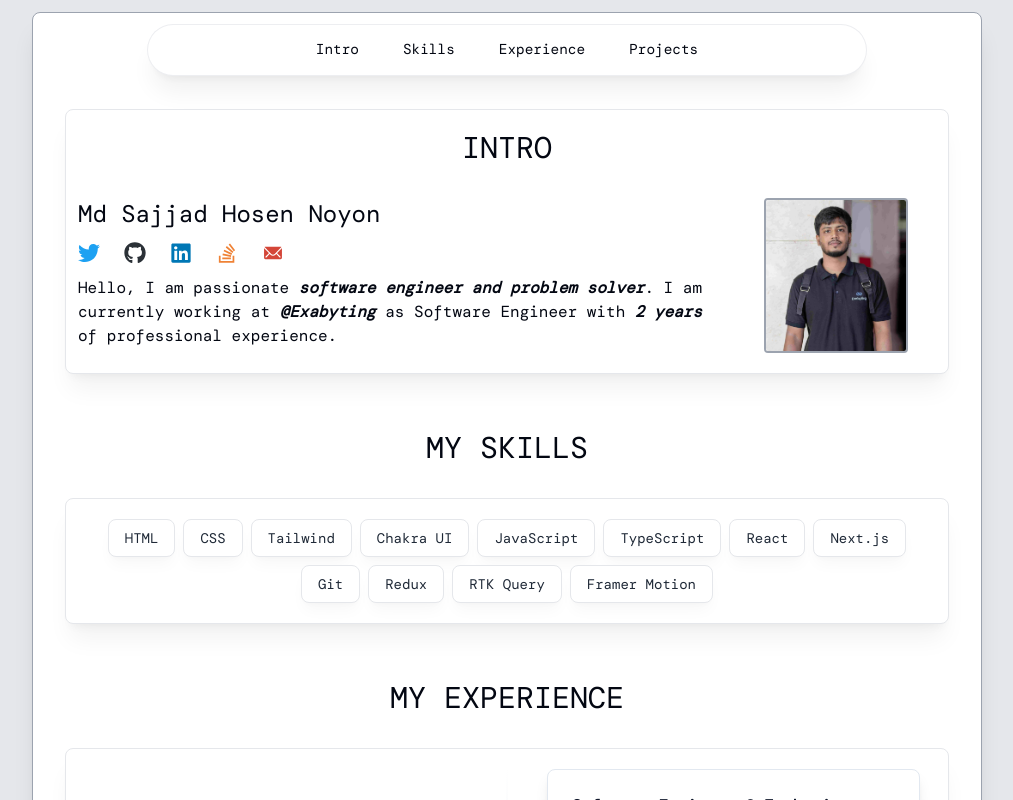
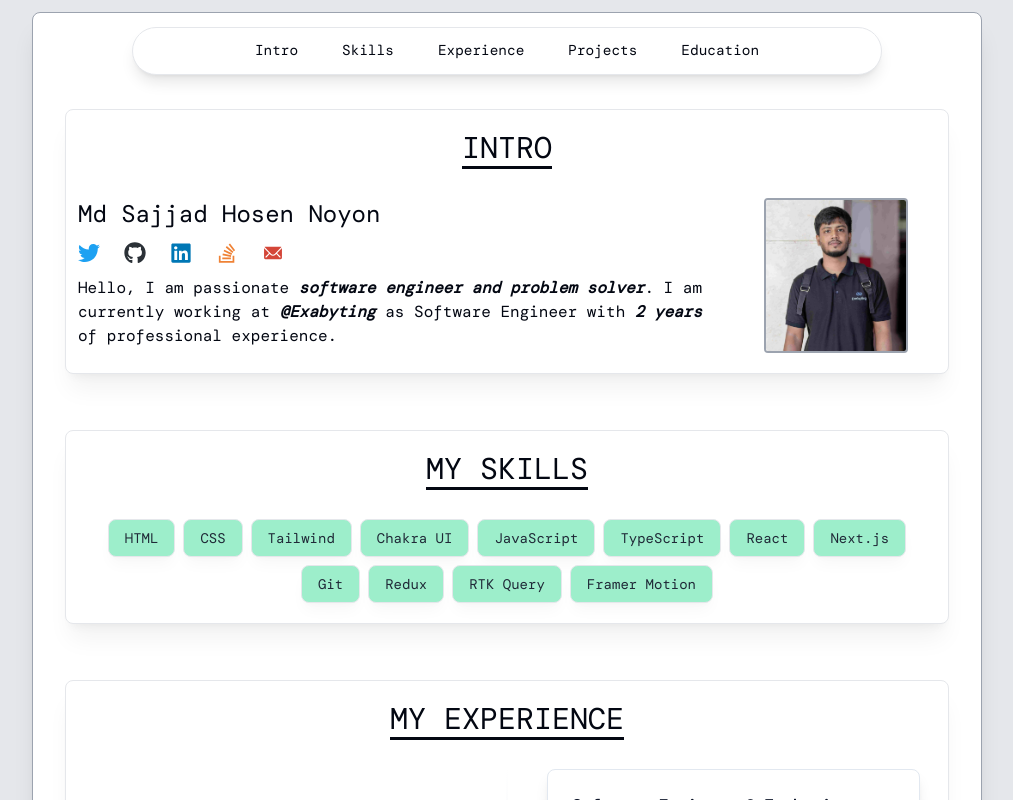
Before and after one commit to NYN31/noyon-next-portfolio, a Next.js app: page / in a window 1280 px wide. Shown: the top 800 px of the page, without its empty margins (133-1146 px from the left). Built offline with nearby package versions, Linux system fonts and the light colour scheme.

Commit message:
fix header bug

```diff
--- a/app/page.tsx
+++ b/app/page.tsx
@@ -6,7 +6,7 @@ import TechSkills from '@/components/TechSkills';
 export default function Home() {
   return (
     <main className="flex flex-col items-center justify-center ">
-      <div className="mx-[0rem] space-y-20 sm:space-y-14 pt-[6rem] p-[1rem] bg-white md:rounded-lg md:pt-[6rem] md:p-[2rem] md:w-full lg:w-[950px] md:border md: border-gray-400 md:shadow-xl">
+      <div className="mx-[0rem] space-y-20 sm:space-y-14 pt-[8rem] p-[1rem] bg-white md:rounded-lg md:pt-[6rem] md:p-[2rem] md:w-full lg:w-[950px] md:border md: border-gray-400 md:shadow-xl">
         <Intro />
         <TechSkills />
         <Experience />
--- a/components/Experience.tsx
+++ b/components/Experience.tsx
@@ -6,8 +6,8 @@ import ExperienceCard from './cards/ExperienceCard';
 const Experience = () => {
   return (
     <section id="experience" className="scroll-mt-28 mb-28 sm:mb-40">
-      <SectionHeading>{MY_EXPERIENCE}</SectionHeading>
       <GenericCard>
+        <SectionHeading>{MY_EXPERIENCE}</SectionHeading>
         <div className="space-y-8 relative before:absolute before:inset-0 before:ml-5 before:-translate-x-px md:before:mx-auto md:before:translate-x-0 before:h-full before:w-0.5 before:bg-gradient-to-b before:from-transparent before:via-slate-300 before:to-transparent">
           {experiencesData.map((experience, index) => (
             <ExperienceCard key={index} experience={experience} />
--- a/components/Header.tsx
+++ b/components/Header.tsx
@@ -1,36 +1,25 @@
-'use client';
-
 import React from 'react';
-import { motion } from 'framer-motion';
 import Link from 'next/link';
 import { NAVBAR_LINKS } from '@/constants/HeaderConstants';
 
 const Header = () => {
   return (
     <header className="z-[999] relative">
-      <motion.div
-        className="fixed top-0 left-1/2 -translate-x-1/2 h-[4.5rem] w-full rounded-none border border-gray-300 border-opacity-40 bg-[#FFFFFF] bg-opacity-100 shadow-xl shadow-black/[0.06] md:top-6 md:h-[3.25rem] md:w-[720px] md:rounded-full"
-        initial={{ y: -100, x: '-50%', opacity: 0 }}
-        animate={{ y: 0, x: '-50%', opacity: 1 }}
-      ></motion.div>
-
-      <nav className="flex fixed p-0 top-[0.15rem] h-12 py-2 left-1/2 -translate-x-1/2 md:left-1/2 md:-translate-x-1/2 md:top-[1.7rem] md:h-[initial] md:py-0">
+      <nav className="flex fixed items-center justify-center p-0 top-0 h-22 py-2 left-1/2 -translate-x-1/2 md:top-[1.7rem] md:h-[initial] md:py-0 bg-white border border-gray-200 shadow-lg md:rounded-full w-full md:w-[750px]">
         <ul className="flex flex-wrap items-center justify-center gap-y-1 text-[0.9rem] font-medium text-gray-500 md:w-[initial] md:flex-nowrap md:gap-5">
           {NAVBAR_LINKS.map(link => {
             return (
-              <motion.li
+              <li
                 key={link.hash}
-                className="h-3/4 flex items-center justify-center relative"
-                initial={{ y: -100, opacity: 0 }}
-                animate={{ y: 0, opacity: 1 }}
+                className="flex items-center justify-center relative"
               >
                 <Link
-                  className="flex w-full items-center justify-center px-3 py-3 text-gray-950 hover:text-gray-500 transition dark:text-gray-500 dark:hover:text-gray-300"
+                  className="flex w-full items-center justify-center px-3 py-2 md:py-3 text-gray-950 hover:text-gray-500 transition dark:text-gray-500 dark:hover:text-gray-300"
                   href={link.hash}
                 >
                   {link.name}
                 </Link>
-              </motion.li>
+              </li>
             );
           })}
         </ul>
--- a/components/Intro.tsx
+++ b/components/Intro.tsx
@@ -26,7 +26,7 @@ const Intro = () => {
   };
 
   return (
-    <section id="intro" className="scroll-mt-28 ">
+    <section id="intro" className="scroll-mt-32">
       <GenericCard>
         <div className="space-y-5">
           <SectionHeading>Intro</SectionHeading>
--- a/components/Projects.tsx
+++ b/components/Projects.tsx
@@ -7,8 +7,8 @@ import ProjectCard from './cards/ProjectCard';
 const Projects = () => {
   return (
     <section id="projects" className="scroll-h-28 mb-28 sm:mb-40 ">
-      <SectionHeading>{PROJECT_HEADING}</SectionHeading>
       <GenericCard>
+        <SectionHeading>{PROJECT_HEADING}</SectionHeading>
         <div className="grid grid-cols-1 md:grid-cols-2 gap-2">
           {projectsData.map((project, index) => (
             <React.Fragment key={index}>
--- a/components/SectionHeading.tsx
+++ b/components/SectionHeading.tsx
@@ -6,7 +6,7 @@ type SectionHeadingProps = {
 
 const SectionHeading = ({ children }: SectionHeadingProps) => {
   return (
-    <h2 className="text-3xl font-medium uppercase mb-8 text-center">
+    <h2 className="text-3xl font-medium uppercase mb-8 text-center underline underline-offset-8">
       {children}
     </h2>
   );
--- a/components/TechSkills.tsx
+++ b/components/TechSkills.tsx
@@ -7,13 +7,11 @@ import SkillItemCard from './cards/SkillItemCard';
 const TechSkills = () => {
   return (
     <section id="skills" className="mb-28 sm:mb-40 scroll-mt-28">
-      <SectionHeading>My skills</SectionHeading>
       <GenericCard>
+        <SectionHeading>My skills</SectionHeading>
         <ul className="flex flex-wrap justify-center gap-2 text-lg text-gray-800">
           {skillsData.map((skill, index) => (
-            <SkillItemCard key={index}>
-              <p className="hover:scale-105 transition-all ease-out">{skill}</p>
-            </SkillItemCard>
+            <SkillItemCard key={index} skill={skill} />
           ))}
         </ul>
       </GenericCard>
--- a/components/cards/SkillItemCard.tsx
+++ b/components/cards/SkillItemCard.tsx
@@ -1,10 +1,9 @@
-import { childrenProps } from '@/types/CommonTypes';
 import React from 'react';
 
-const SkillItemCard = ({ children }: childrenProps) => {
+const SkillItemCard: React.FC<{ skill: string }> = ({ skill }) => {
   return (
-    <div className="max-w-[100%] bg-[#FFFFFF] py-2 px-4 text-sm rounded-lg border border-gray-200 shadow-lg shadow-black/[0.03]">
-      <div>{children}</div>
+    <div className="max-w-[100%] bg-[#9DEECB] py-2 px-4 text-sm font-medium hover:font-bold rounded-lg border border-gray-200 shadow-lg shadow-black/[0.03]">
+      <p className="hover:scale-102 transition-all ease-out">{skill}</p>
     </div>
   );
 };
--- a/constants/HeaderConstants.ts
+++ b/constants/HeaderConstants.ts
@@ -15,4 +15,8 @@ export const NAVBAR_LINKS = [
     name: 'Projects',
     hash: '#projects',
   },
+  {
+    name: 'Education',
+    hash: '#education',
+  },
 ] as const;
```
